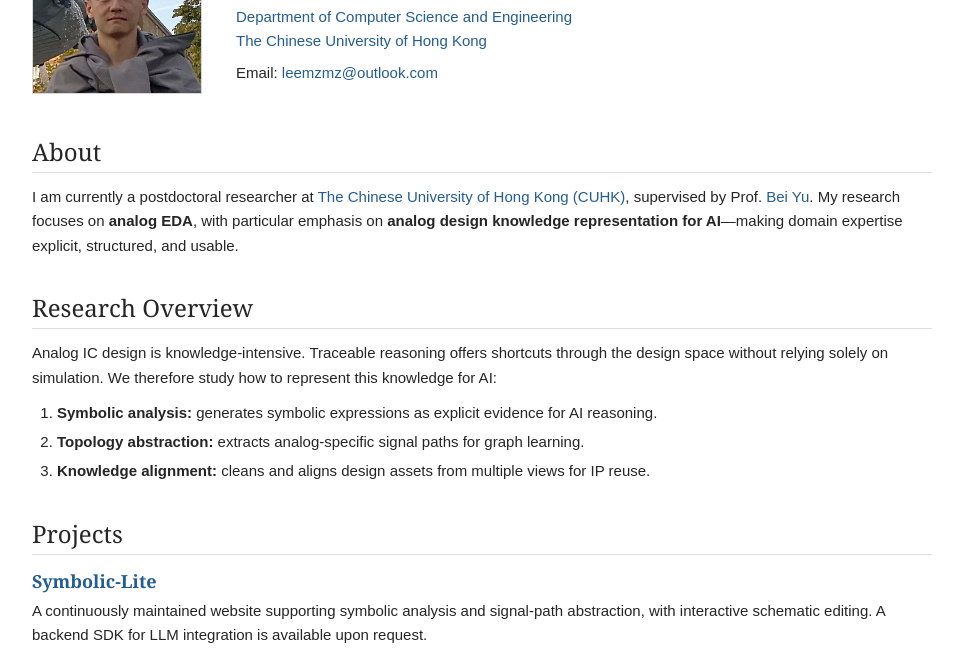
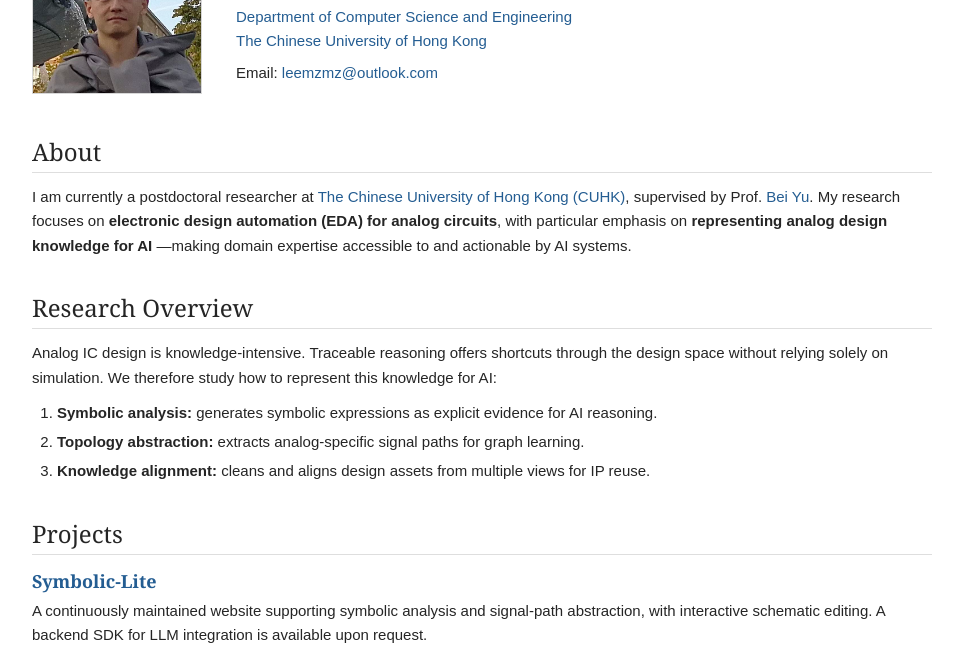
Before and after one commit to leemzmz/leemzmz.github.io, a plain HTML site: page index.html in a window 1280 px wide. Shown: the part 130-793 px from the top of the page, without its empty margins (158-1121 px from the left). Drawn offline with Linux system fonts and the light colour scheme.

Commit message:
Revise research description in index.html
Updated research focus description for clarity and specificity.

```diff
--- a/index.html
+++ b/index.html
@@ -37,10 +37,11 @@
         <p>
           I am currently a postdoctoral researcher at
           <a href="https://www.cuhk.edu.hk/english/">The Chinese University of Hong Kong (CUHK)</a>,
-          supervised by Prof. <a href="https://www.cse.cuhk.edu.hk/~byu/index.html">Bei Yu</a>. My
-          research focuses on <strong>analog EDA</strong>, with particular emphasis on
-          <strong>analog design knowledge representation for AI</strong>—making domain expertise
-          explicit, structured, and usable.
+          supervised by Prof. <a href="https://www.cse.cuhk.edu.hk/~byu/index.html">Bei Yu</a>.
+          My research focuses on
+          <strong>electronic design automation (EDA) for analog circuits</strong>,
+          with particular emphasis on <strong>representing analog design knowledge for AI</strong>
+          &mdash;making domain expertise accessible to and actionable by AI systems.
         </p>
       </section>
 
```
